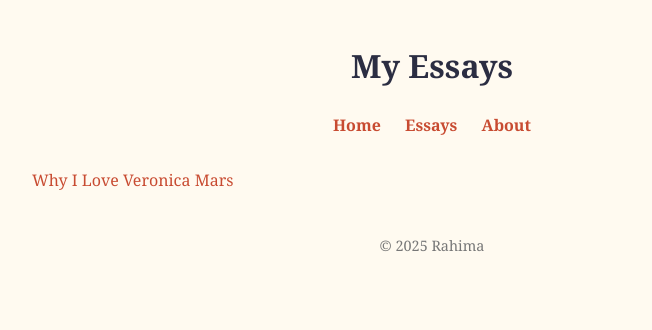
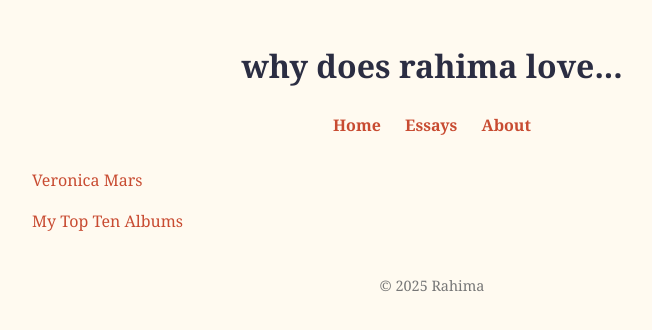
Before and after one commit to adenrdotsm/RahimasWorldWideWeb, a plain HTML site: page essays.html in a window 1280 px wide. Shown: the whole page, without its empty margins (8-660 px from the left). Drawn offline with Linux system fonts and the light colour scheme.

Commit message:
Add files via upload

```diff
--- a/essays.html
+++ b/essays.html
@@ -8,7 +8,7 @@
 </head>
 <body>
   <header>
-    <h1>My Essays</h1>
+    <h1>why does rahima love...</h1>
     <nav>
       <a href="index.html">Home</a>
       <a href="essays.html">Essays</a>
@@ -18,8 +18,8 @@
 
   <main>
     <ul class="essay-list">
-      <li><a href="veronica-mars.html">Why I Love Veronica Mars</a></li>
-
+      <li><a href="veronica-mars.html"> Veronica Mars</a></li>
+      <li><a href="topten.html">My Top Ten Albums</a></li>
     </ul>
   </main>
 
```
